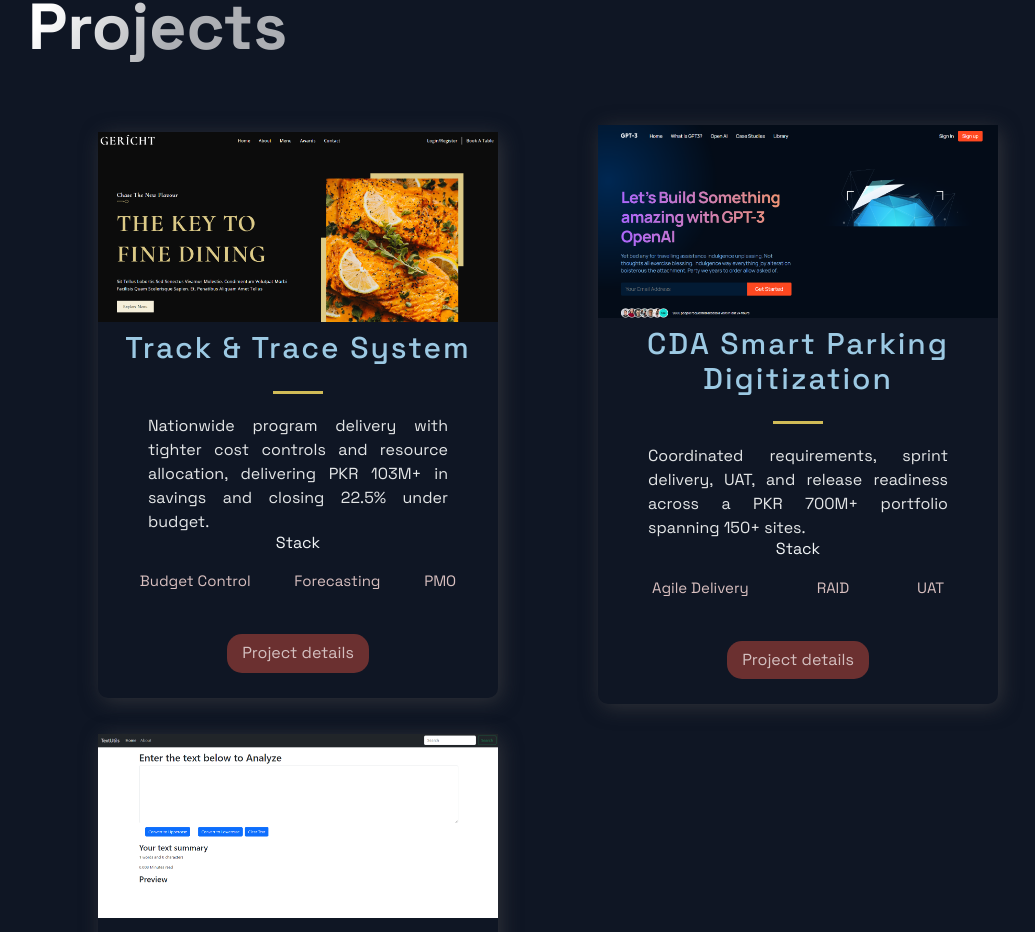
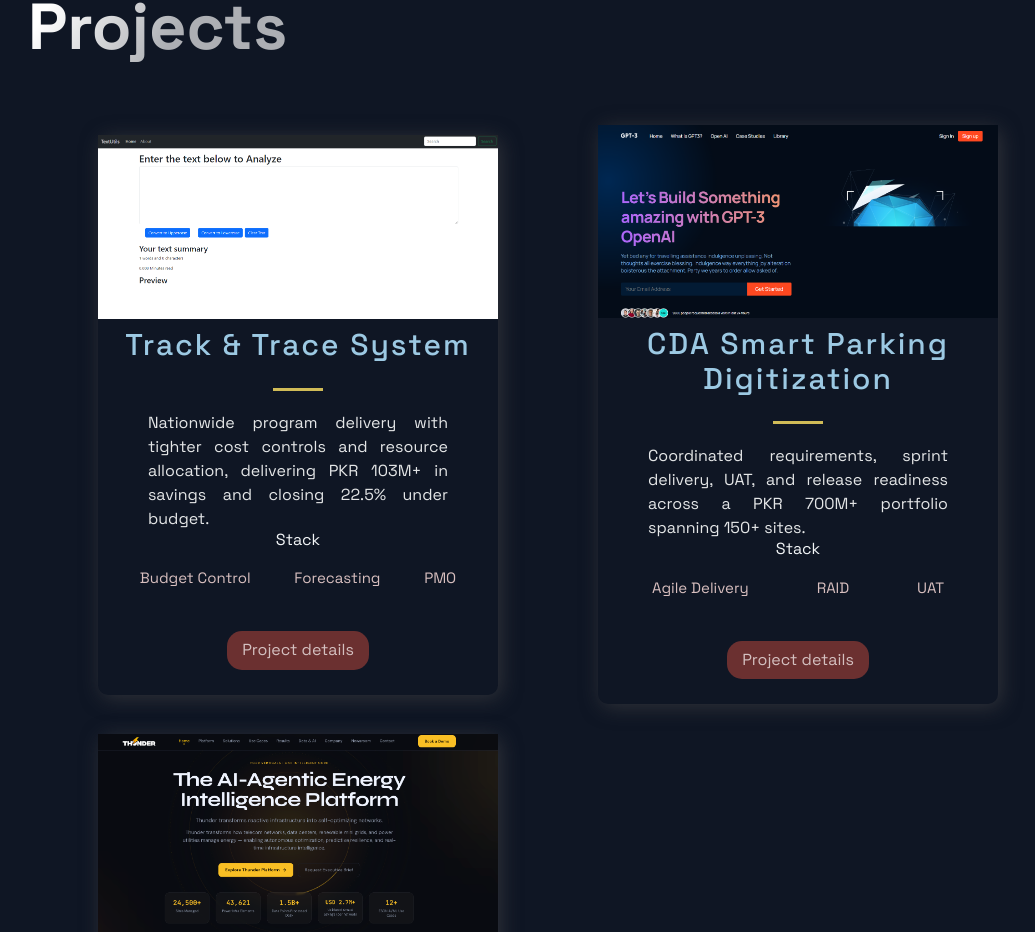
Before and after one commit to harisarshad235/harris-portfolio, a Next.js app: page / in a window 1280 px wide. Shown: the part 839-1771 px from the top of the page, without its empty margins (92-1127 px from the left). Built offline with nearby package versions, Linux system fonts and the light colour scheme.

Commit message:
Add project details and website links

```diff
--- a/src/constants/constants.js
+++ b/src/constants/constants.js
@@ -2,7 +2,7 @@ export const projects = [
   {
     title: 'Track & Trace System',
     description: 'Nationwide program delivery with tighter cost controls and resource allocation, delivering PKR 103M+ in savings and closing 22.5% under budget.',
-    image: '/images/5.png',
+    image: '/images/8.png',
     tags: ['Budget Control', 'Forecasting', 'PMO'],
     details: 'mailto:harisarshad235@gmail.com?subject=Track%20%26%20Trace%20System',
     website: '',
@@ -20,7 +20,7 @@ export const projects = [
   {
     title: 'Thunder Energy Analytics',
     description: 'Owned delivery end-to-end for Telenor, adapting scope and priorities as client requirements evolved to deliver a production-ready analytics platform.',
-    image: '/images/8.png',
+    image: '/images/5.png',
     tags: ['Stakeholders', 'Requirements', 'Release'],
     details: 'mailto:harisarshad235@gmail.com?subject=Thunder%20Energy%20Analytics',
     website: 'https://www.thunderenergy.ai/',
```
Also changed, not shown: public/images/5.PNG.
